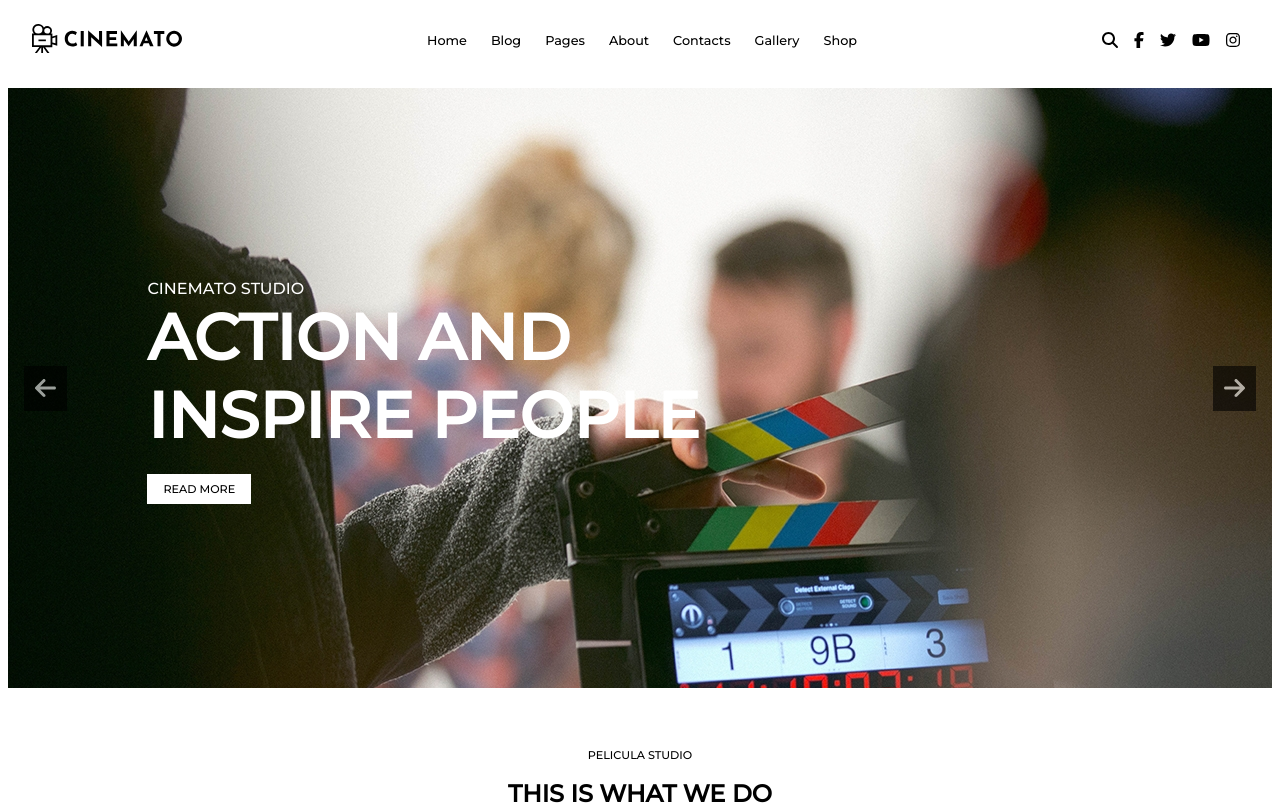
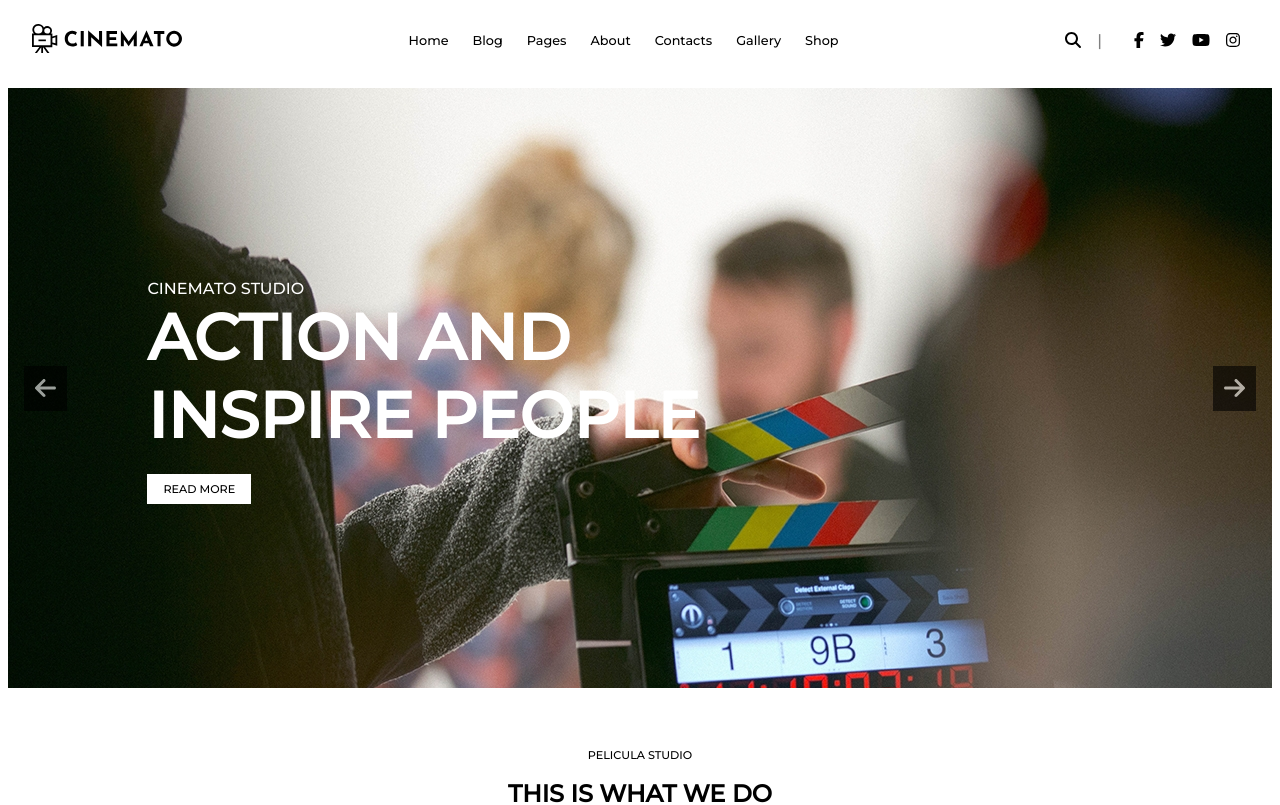
Before and after one commit to NicolaSoggiu/proj-html-vuejs, a Vue app: page / in a window 1280 px wide. Shown: the top 805 px of the page. Built offline with nearby package versions, Linux system fonts and the light colour scheme.

Commit message:
add the line after the search icon in header

```diff
--- a/src/components/AppHeader.vue
+++ b/src/components/AppHeader.vue
@@ -72,7 +72,6 @@ export default {
               {{ voice.voice }}
             </a>
             <ul v-if="voice.isOpen" class="dropdown-menu">
-              <!-- Contenuto del dropdown menu -->
               <li class="drop">SERVICES</li>
               <li class="drop">OUR WORK FLOW</li>
               <li class="drop">VIDEO THUMBNAIL TYPE</li>
@@ -81,8 +80,9 @@ export default {
         </ul>
       </div>
       <div class="nav-social">
-        <a href="#" v-for="socialMedia in arrIcons" :key="socialMedia">
+        <a href="#" v-for="(socialMedia, index) in arrIcons" :key="index">
           <font-awesome-icon :icon="socialMedia.icon" />
+          <span v-if="index === 0" class="search-line">|</span>
         </a>
       </div>
     </nav>
@@ -143,4 +143,9 @@ header {
     }
   }
 }
+
+.search-line {
+  margin: 0 1rem;
+  color: grey;
+}
 </style>
```
